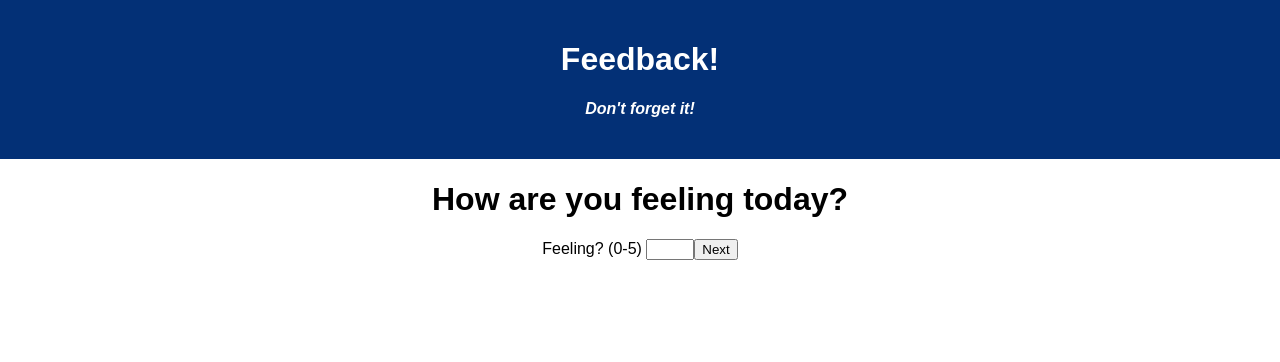
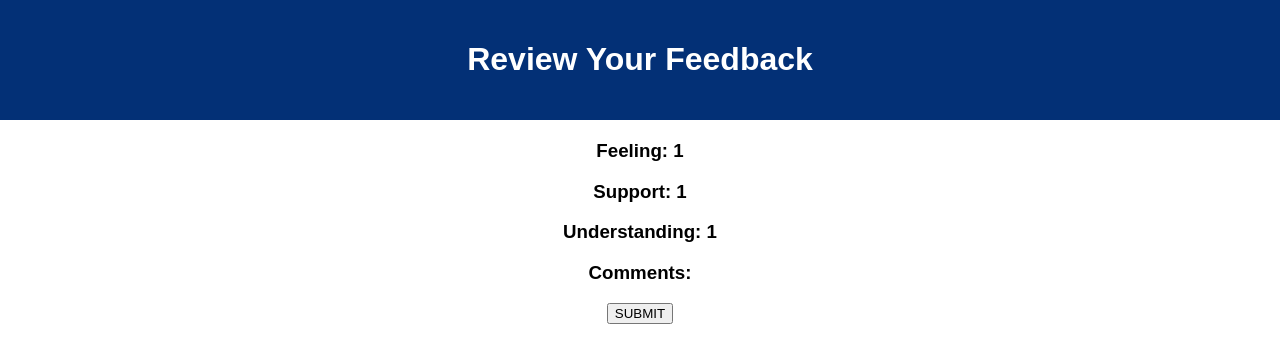
Before and after one commit to trpbr92/weekend-redux-feedback-loop, a React (Create React App) app: page /#/review in a window 1280 px wide. Before the commit this address led to /#/. Shown: the top 362 px of the page. Built offline with nearby package versions, Linux system fonts and the light colour scheme.

Commit message:
review header created

```diff
--- a/src/components/Review/Review.jsx
+++ b/src/components/Review/Review.jsx
@@ -2,6 +2,7 @@ import {useState} from 'react';
 import { useSelector } from 'react-redux';
 import axios from 'axios';
 import {Link, useHistory} from 'react-router-dom';
+import ReviewHeader from '../ReviewHeader/ReviewHeader';
 
 function Review(){
 
@@ -25,12 +26,11 @@ function Review(){
 
     return(
     <>
-    <h1>Review your feeback</h1>
-
-        <p>Feeling: {feedback.feeling}</p>
-        <p>Support: {feedback.support}</p>
-        <p>Understanding: {feedback.understanding}</p>
-        <p>Comments: {feedback.comments}</p>
+        <ReviewHeader />
+        <h3>Feeling: {feedback.feeling}</h3>
+        <h3>Support: {feedback.support}</h3>
+        <h3>Understanding: {feedback.understanding}</h3>
+        <h3>Comments: {feedback.comments}</h3>
         <button onClick={handleReviewSubmit}>SUBMIT</button>
     </>
     )
--- /dev/null
+++ b/src/components/ReviewHeader/ReviewHeader.jsx
@@ -0,0 +1,11 @@
+function Header(){
+    return(
+        <>
+        <header className='App-header'>
+        <h1 className='App-title'>Review Your Feedback</h1>
+      </header>
+      </>
+    )
+}
+
+export default Header;
```
